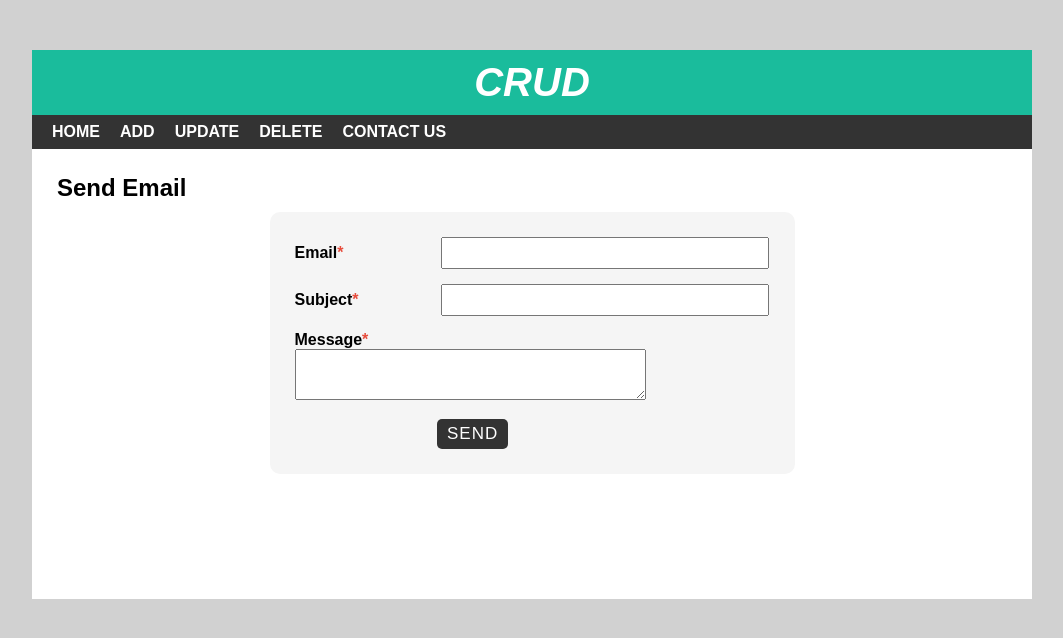
After one commit to yashborda7048/crud_php, a PHP site: page /LearnPHP/contact.php in a window 1280 px wide. The commit adds this page. Shown: the top 638 px of the page, without its empty margins (108-1171 px from the left). Run offline with PHP 8.4, Linux system fonts and the light colour scheme.

Commit message:
mail setup pending

```diff
--- a/assets/components/header.php
+++ b/assets/components/header.php
@@ -26,5 +26,8 @@
                 <li>
                     <a href="delete.php">Delete</a>
                 </li>
+                <li>
+                    <a href="contact.php">Contact Us</a>
+                </li>
             </ul>
         </div>
--- /dev/null
+++ b/contact.php
@@ -0,0 +1,47 @@
+<?php include 'assets/components/header.php';
+if (isset($_POST['submitbtn'])) {
+    include 'assets/helper/config.php';
+    $to_email = 'yashborda123@gmail.com';
+    $subject = $_POST['subject'];
+    $message = $_POST['message'];
+    $form = $_POST['form_email'];
+    $headers = "From:$form ";
+
+    // ini_set("SMTP","localhost");
+    // ini_set("smtp_port","587");
+    // ini_set("sendmail_from",$to_email);
+    // ini_set("sendmail_path", "C:\xampp\sendmail\sendmail.exe -t");
+    // mail($to_email, $subject, $message, $headers);
+    if (mail($to_email, $subject, $message, $headers)) {
+        echo "Email successfully sent to $to_email...";
+    } else {
+        echo "Email sending failed...";
+    }
+
+} else {
+    echo `Something went worng.`;
+}
+?>
+
+<div id="main-content">
+    <h2>Send Email</h2>
+    <form class="post-form" action="<?php $_SERVER['PHP_SELF'] ?>" method="post">
+        <div class="form-group">
+            <label>Email<span class="text-danger">*</span></label>
+            <input type="email" name="form_email" required />
+        </div>
+        <div class="form-group">
+            <label>Subject<span class="text-danger">*</span></label>
+            <input type="text" name="subject" required />
+        </div>
+        <div class="form-group">
+            <label>Message<span class="text-danger">*</span></label>
+            <textarea name="message" id="message" cols="41" rows="3" required></textarea>
+        </div>
+        <input class="submit" type="submit" name="submitbtn" value="Send" />
+    </form>
+</div>
+</div>
+</body>
+
+</html>
```
